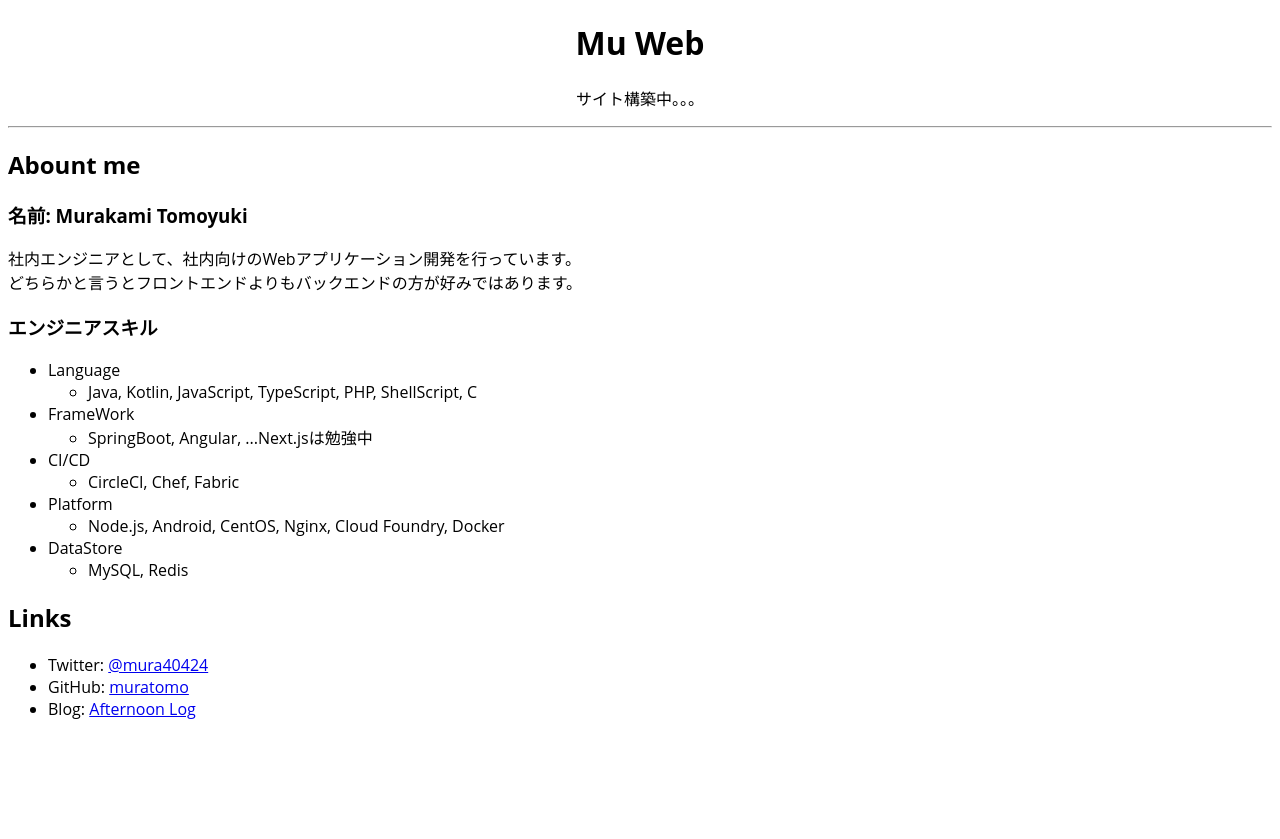
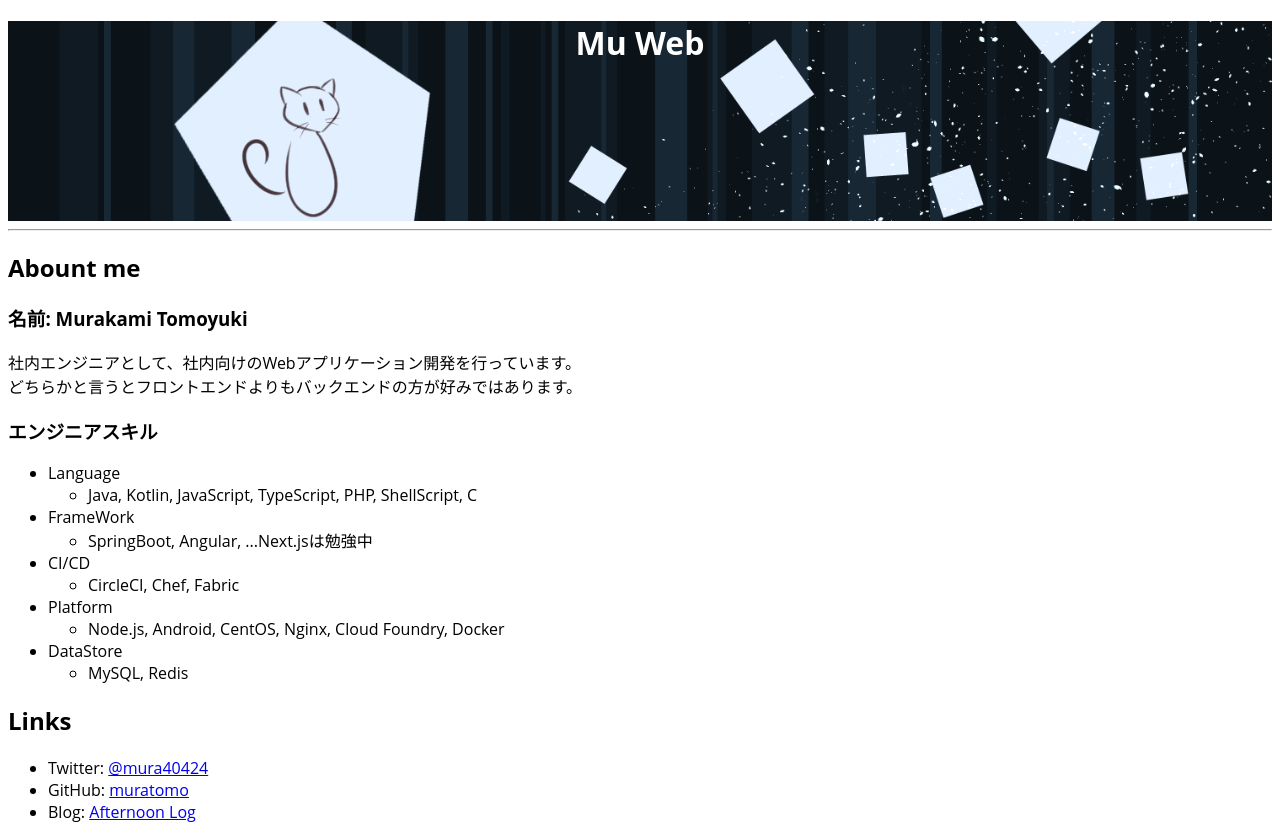
Before and after one commit to muratomo/mu-web, a Next.js app in the folder app/: page / in a window 1280 px wide. Before the commit the page ends 800 px from the top, so only its background shows below. Built offline with nearby package versions, Linux system fonts and the light colour scheme.

Commit message:
add header.png

```diff
--- a/app/src/components/header.tsx
+++ b/app/src/components/header.tsx
@@ -3,9 +3,8 @@ import * as React from 'react';
 export default class Header extends React.Component<{}> {
   render(): JSX.Element {
     return (
-      <div>
-        <h1 id="title">Mu Web</h1>
-        <p style={{ 'textAlign': 'center' }}>サイト構築中。。。</p>
+      <div id="title">
+        <h1>Mu Web</h1>
       </div>
     );
   }
--- a/app/src/style/index.scss
+++ b/app/src/style/index.scss
@@ -3,5 +3,15 @@ body {
 }
 
 #title {
-  text-align: center;
+  width: 100%;
+  height: 200px;
+  background-image: url('/header.png');
+  background-size: cover;
+  background-position: center 40%;
+  background-repeat: no-repeat;
+
+  h1 {
+    text-align: center;
+    color: #FFFFFF;
+  }
 }
```
Also changed, not shown: app/public/header.png (added).
